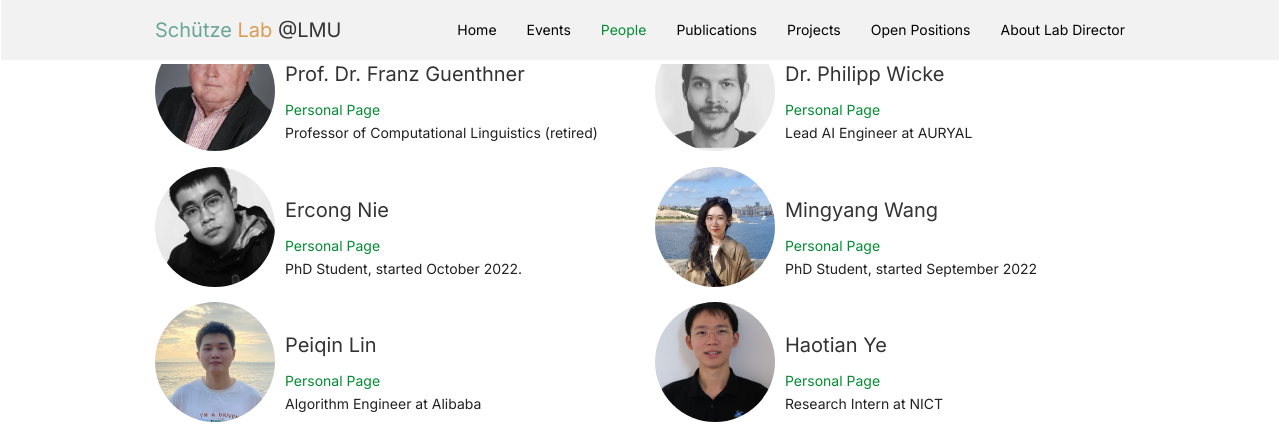
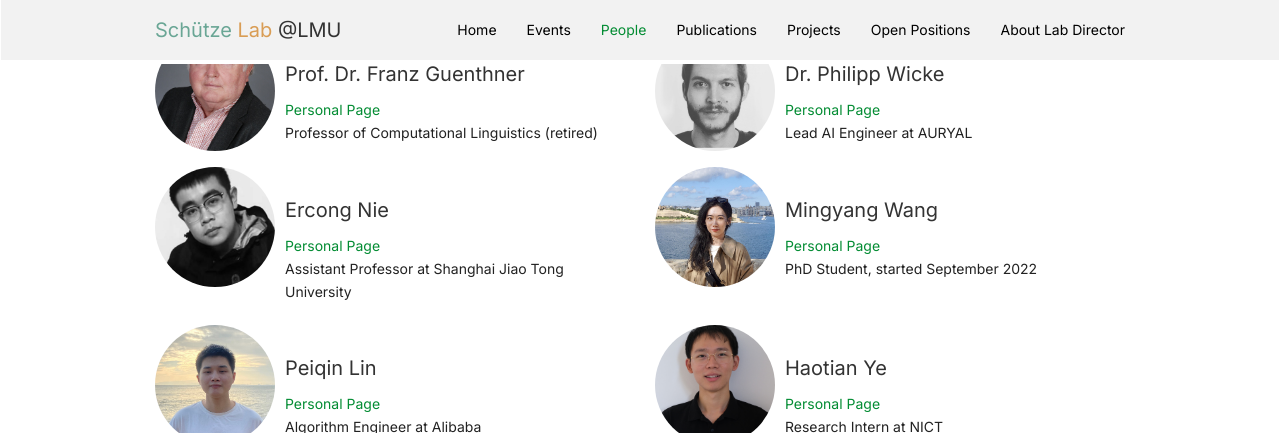
Before and after one commit to cisnlp/cisnlp.github.io, a Jekyll site: the page built from _pages/team.md, in a window 1280 px wide and 900 px high, scrolled down 2483 px, cut to the strip 0-433 px from the top of the window. Built offline with Jekyll 4.4.1, drawn with Linux system fonts in a browser that asks for light colours; nearby versions of some CDN libraries; comment, search, counter and statistics services are not loaded.

Commit message:
Modify Ercong Nie's info and education entries
Updated Ercong Nie's profile information and education details.

```diff
--- a/_data/alumni_members.yml
+++ b/_data/alumni_members.yml
@@ -26,12 +26,13 @@
 
 - name: Ercong Nie
   photo: ercong.jpeg
-  info: PhD Student, started October 2022.
+  info: Assistant Professor at Shanghai Jiao Tong University
   webpage: https://ercong21.github.io/
   email: nie@cis.lmu.de
   number_educ: 2
-  education1: M.Sc. Computational Linguistics and Informatics, LMU Munich, Germany
-  education2: B.A. German Linguistics and Finance, Shanghai Jiao Tong University, China
+  education1: Ph.D. CIS, LMU Munich
+  education2: M.Sc. Computational Linguistics and Informatics, LMU Munich, Germany
+  education3: B.A. German Linguistics and Finance, Shanghai Jiao Tong University, China
 
 - name: Mingyang Wang
   photo: mingyang.jpg
```
